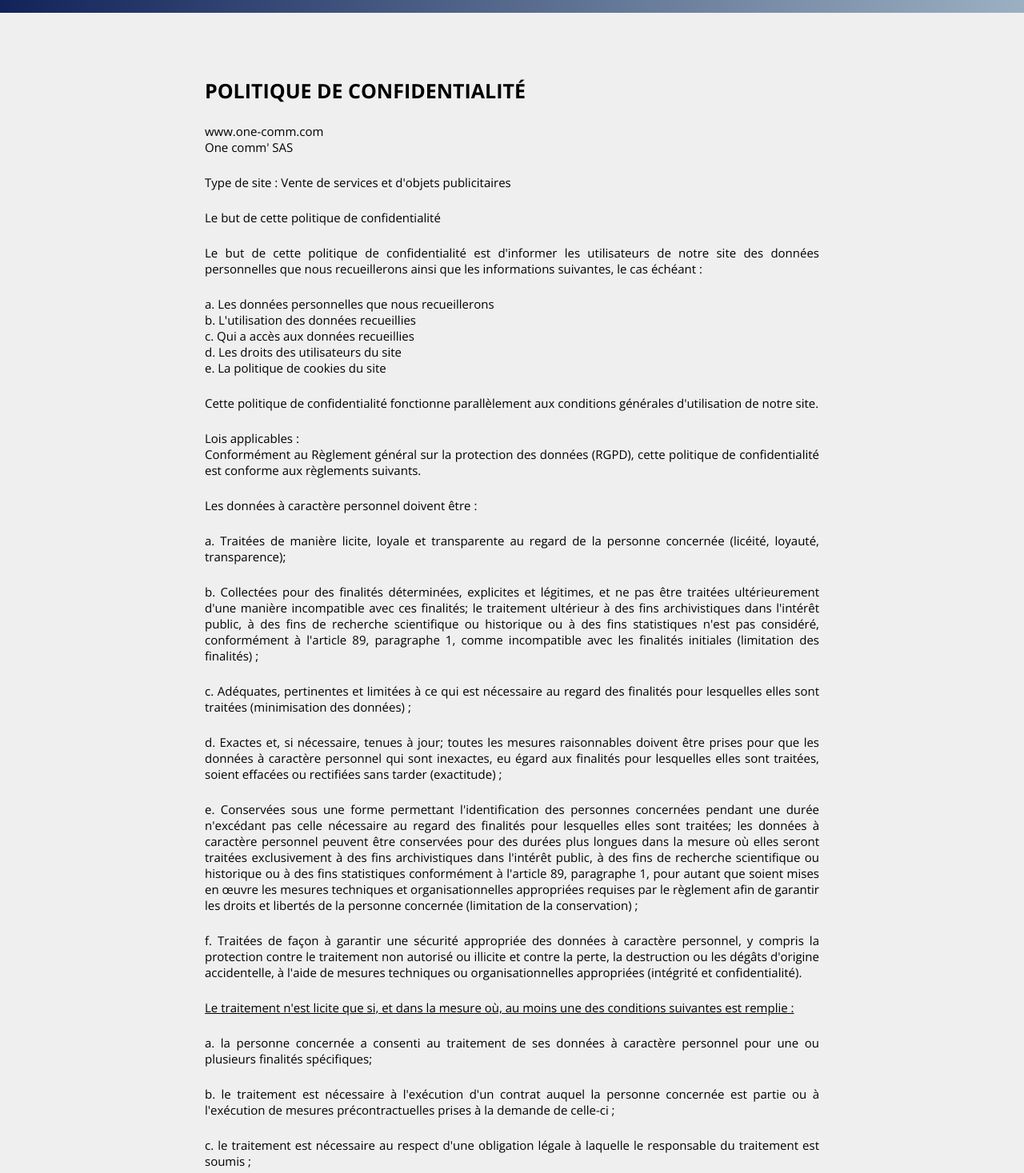
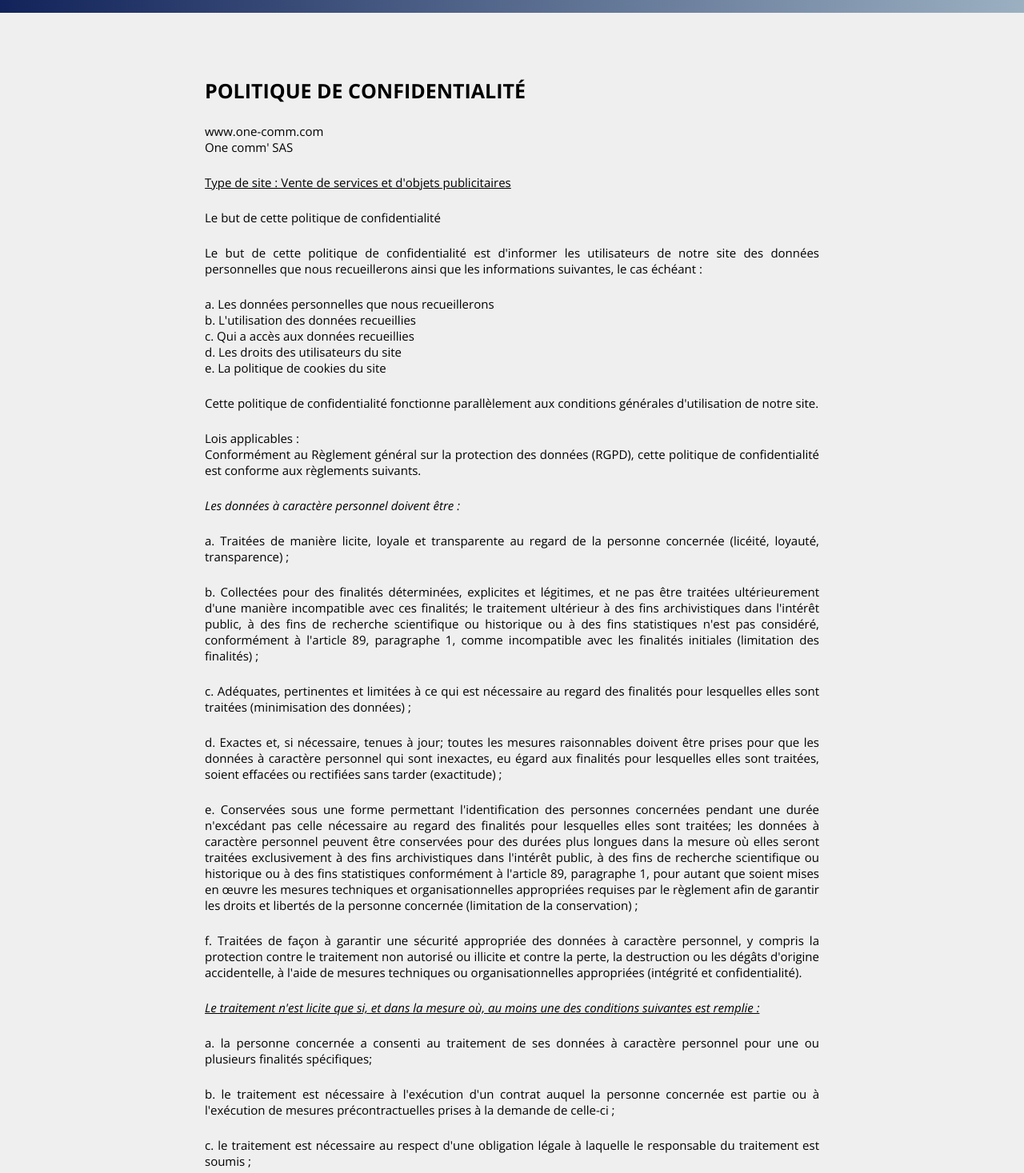
Before and after one commit to Scharlyopitz/One-comm, a React (Vite) app: page /politiqueDeConfidentialite in a window 1280 px wide. Shown: the part 386-1853 px from the top of the page at 80% size. Built offline with nearby package versions, Linux system fonts and the light colour scheme.

Commit message:
Changement style du texte

```diff
--- a/src/pages/PolitiqueDeConfidentialité.jsx
+++ b/src/pages/PolitiqueDeConfidentialité.jsx
@@ -20,7 +20,9 @@ function Texte() {
         <p>www.one-comm.com</p>
         <p>One comm' SAS</p>
       </div>
-      <p>Type de site : Vente de services et d'objets publicitaires</p>
+      <p className="underline">
+        Type de site : Vente de services et d'objets publicitaires
+      </p>
       <p>Le but de cette politique de confidentialité</p>
       <p>
         Le but de cette politique de confidentialité est d'informer les
@@ -46,10 +48,10 @@ function Texte() {
           suivants.
         </p>
       </div>
-      <p>Les données à caractère personnel doivent être :</p>
+      <p className="italic">Les données à caractère personnel doivent être :</p>
       <p>
         a. Traitées de manière licite, loyale et transparente au regard de la
-        personne concernée (licéité, loyauté, transparence);
+        personne concernée (licéité, loyauté, transparence) ;
       </p>
       <p>
         b. Collectées pour des finalités déterminées, explicites et légitimes,
@@ -92,7 +94,7 @@ function Texte() {
         d'origine accidentelle, à l'aide de mesures techniques ou
         organisationnelles appropriées (intégrité et confidentialité).
       </p>
-      <p className="underline">
+      <p className="underline italic">
         Le traitement n'est licite que si, et dans la mesure où, au moins une
         des conditions suivantes est remplie :
       </p>
--- a/src/sass/politiqueConfi/_politiqueConfi.scss
+++ b/src/sass/politiqueConfi/_politiqueConfi.scss
@@ -2,12 +2,4 @@
   display: flex;
   flex-direction: column;
   gap: 3vh;
-
-  .italic {
-    font-style: italic;
-  }
-
-  .underline {
-    text-decoration: underline;
-  }
 }
--- a/src/sass/texteContainer/_texteContainer.scss
+++ b/src/sass/texteContainer/_texteContainer.scss
@@ -16,4 +16,12 @@
     text-align: justify;
     font-size: 15px;
   }
+
+  .italic {
+    font-style: italic;
+  }
+
+  .underline {
+    text-decoration: underline;
+  }
 }
--- a/src/style/style.css
+++ b/src/style/style.css
@@ -1027,12 +1027,6 @@ nav ul svg {
   flex-direction: column;
   gap: 3vh;
 }
-.txtPolitique .italic {
-  font-style: italic;
-}
-.txtPolitique .underline {
-  text-decoration: underline;
-}
 
 .Section1Duplicate {
   position: sticky;
@@ -1074,4 +1068,10 @@ nav ul svg {
 .texteContainer p {
   text-align: justify;
   font-size: 15px;
+}
+.texteContainer .italic {
+  font-style: italic;
+}
+.texteContainer .underline {
+  text-decoration: underline;
 }/*# sourceMappingURL=style.css.map */
```
Also changed, not shown: 1 other file (tests, documents, lock files or other folders).
